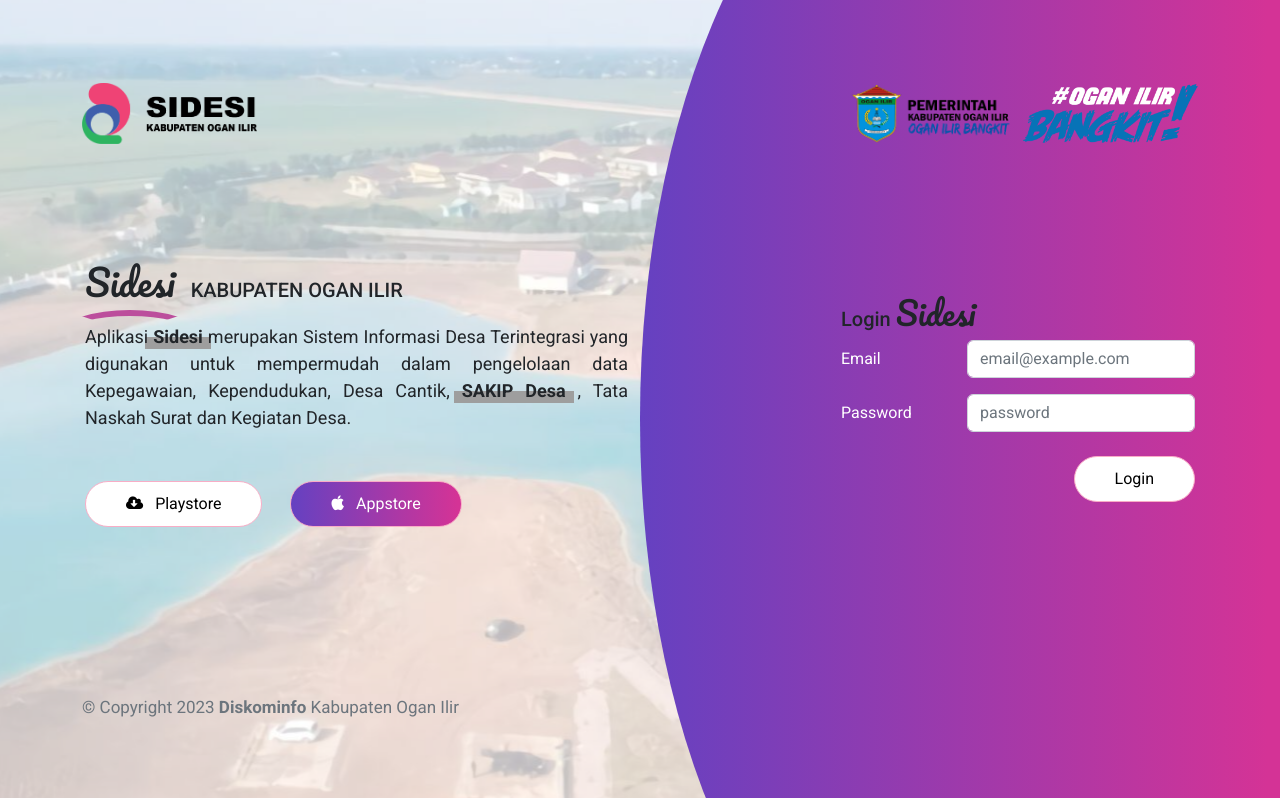
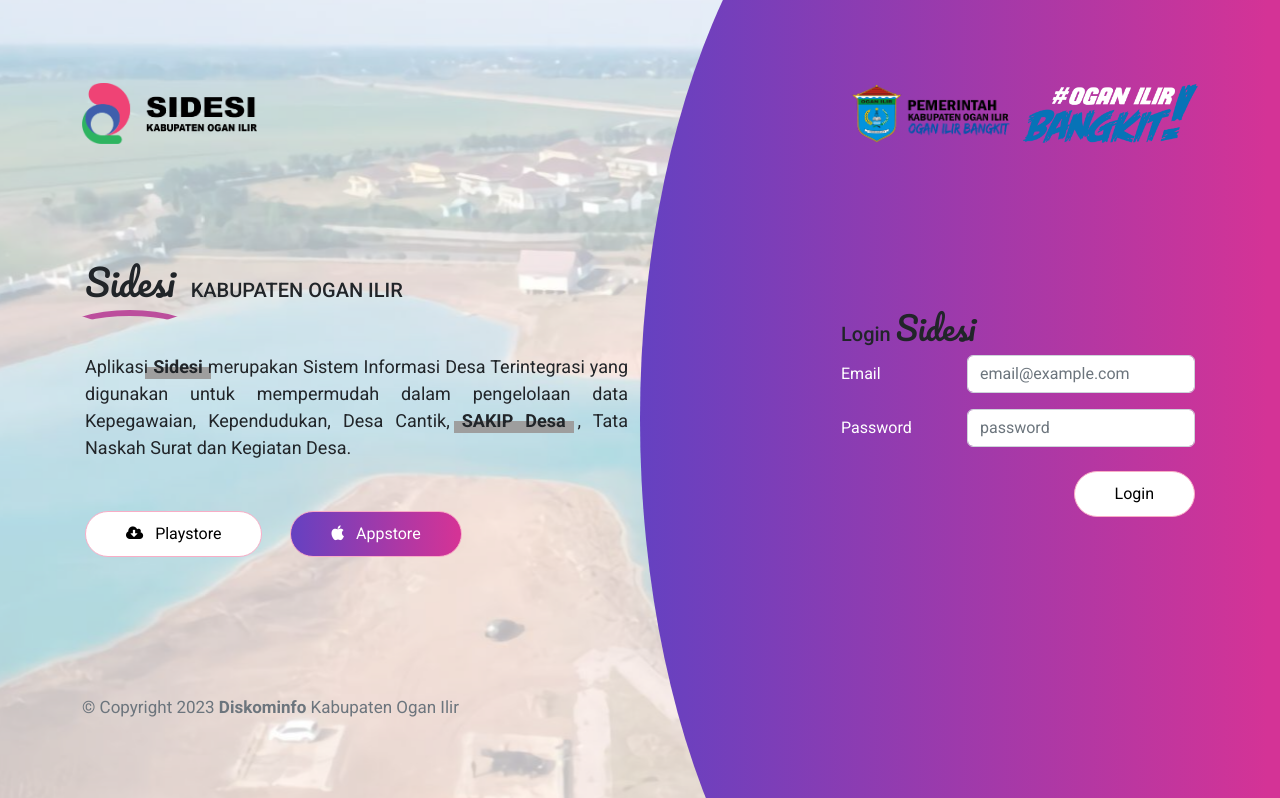
Before and after one commit to dayatpribadi/sidesi, a plain HTML site: page index.html in a window 1280 px wide. Shown: the top 798 px of the page. Drawn offline with Linux system fonts and the light colour scheme; grey boxes are pictures that could not be loaded.

Commit message:
update css

```diff
--- a/assets/css/styless.css
+++ b/assets/css/styless.css
@@ -298,8 +298,8 @@ h5.kata-login {
     width: 175px;
   }
 
-  .taglines h1 {
-    margin-bottom: 50px;
+  .taglines p {
+    margin-top: 50px;
   }
 
   .btn-profil {
```
